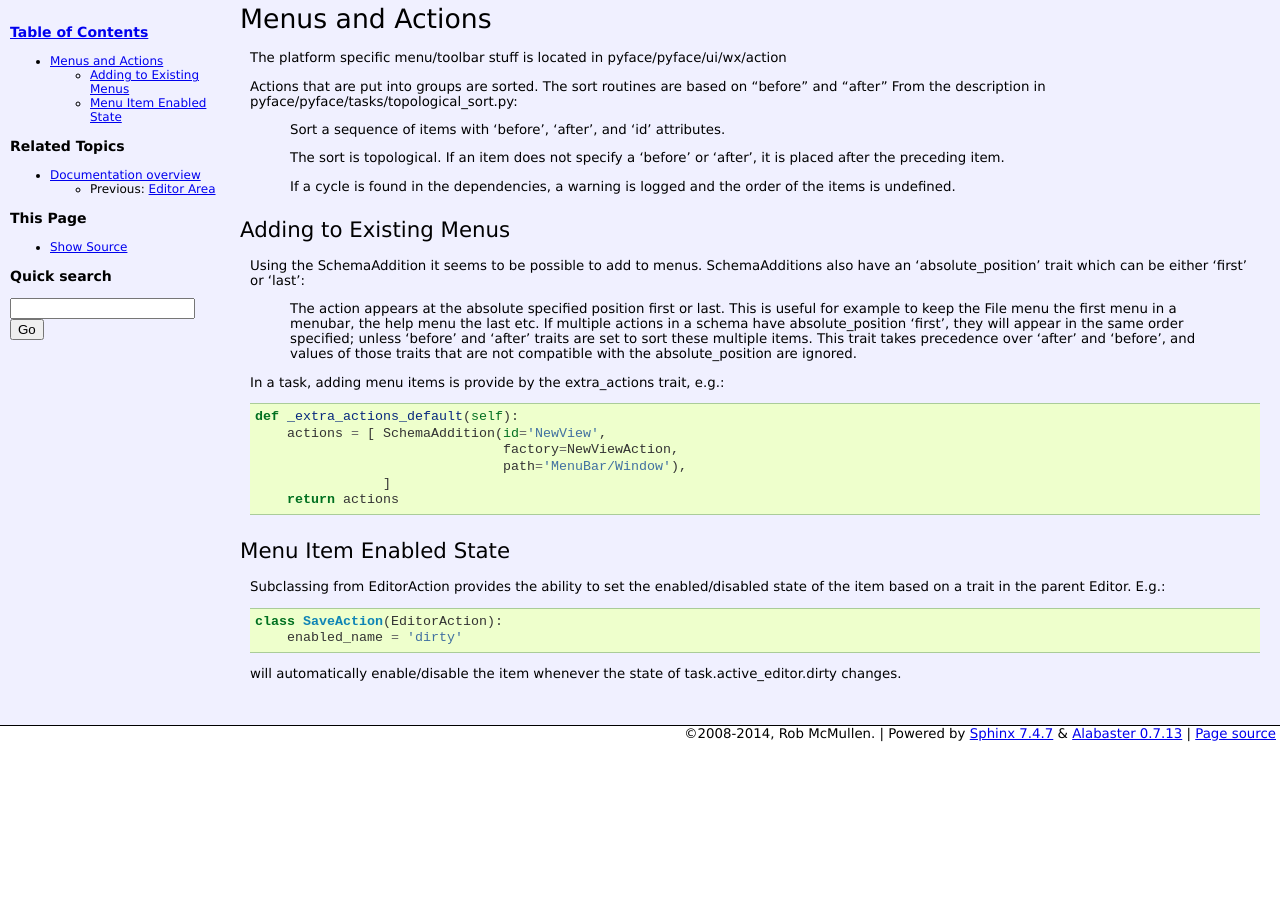
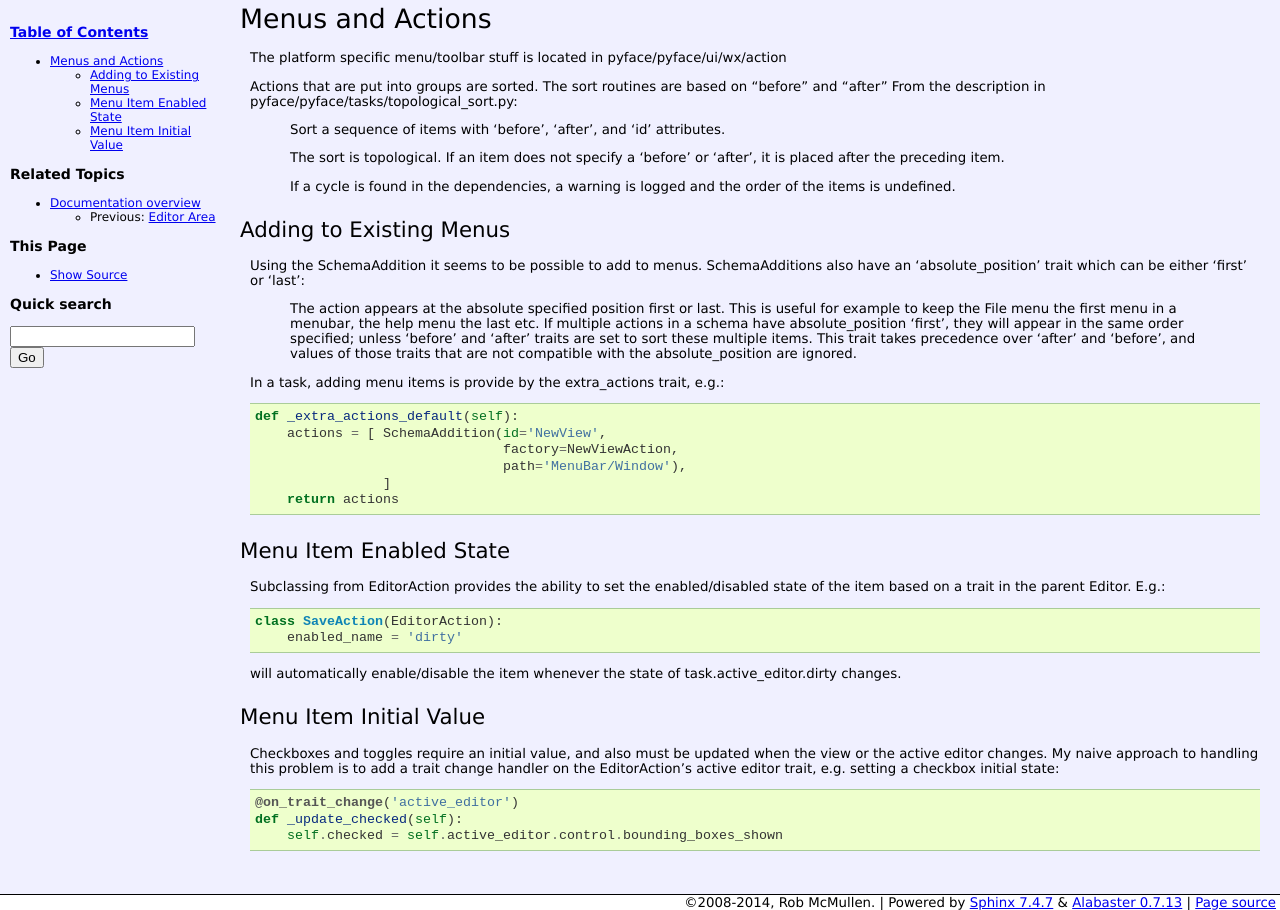
Before and after one commit to robmcmullen/omnivore, a Sphinx documentation site: the page built from docs/menus_and_actions.rst, in a window 1280 px wide. Built offline with Sphinx 7.4.7, drawn with Linux system fonts in a browser that asks for light colours; the version number could not be read and is left out.

Commit message:
Added docs on initial checkbox state

```diff
--- a/docs/menus_and_actions.rst
+++ b/docs/menus_and_actions.rst
@@ -50,3 +50,16 @@ Subclassing from EditorAction provides the ability to set the enabled/disabled s
 
 will automatically enable/disable the item whenever the state of
 task.active_editor.dirty changes.
+
+
+Menu Item Initial Value
+=======================
+
+Checkboxes and toggles require an initial value, and also must be updated when
+the view or the active editor changes.  My naive approach to handling this
+problem is to add a trait change handler on the EditorAction's active editor
+trait, e.g.  setting a checkbox initial state::
+
+    @on_trait_change('active_editor')
+    def _update_checked(self):
+        self.checked = self.active_editor.control.bounding_boxes_shown
```
